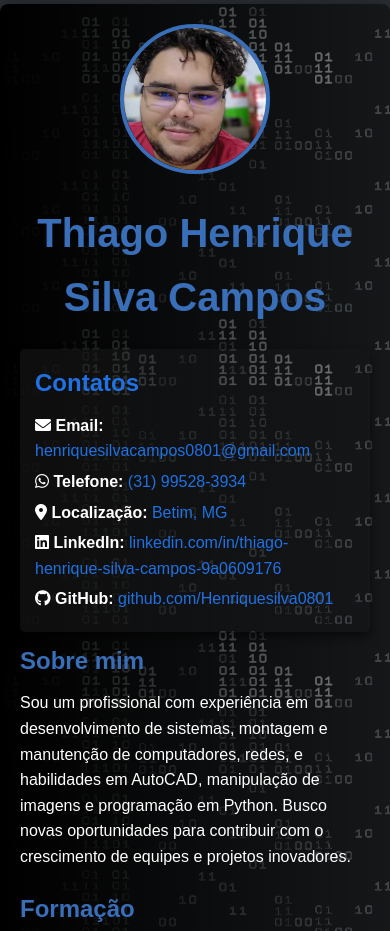
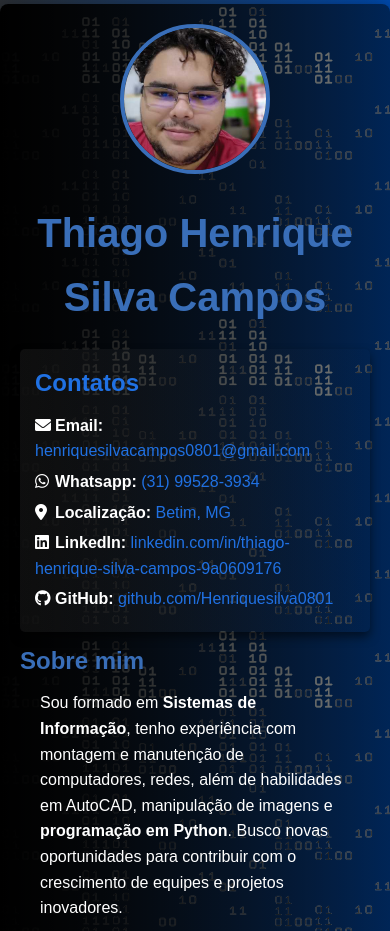
Before and after one commit to Henriquesilva0801/Webcuriculo, a plain HTML site: page index.html in a window 390 px wide. Shown: the top 931 px of the page. Drawn offline with Linux system fonts and the light colour scheme.

Commit message:
Ajustes no layout do site

```diff
--- a/assetes/style.css
+++ b/assets/style.css
@@ -1,6 +1,6 @@
 /* Variáveis para paleta de cores */
 :root {
-    --color-primary:  #396EB8;
+    --color-primary: #396EB8;
     --color-secondary: #43628E;
     --color-accent: #2071E3;
     --color-background: #2A2E33;
@@ -8,6 +8,7 @@
     --color-text: #fff;
     --color-subsection-bg: #404F63;
     --color-degrade: #004aad;
+    --font-family: 'Arial', sans-serif;
 }
 
 /* Reset básico */
@@ -16,12 +17,23 @@
     padding: 0;
     box-sizing: border-box;
 }
-
+@media (max-width: 600px) {
+    header h1 {
+        font-size: 1.8rem;
+    }
+    .profile-picture img {
+        width: 100px;
+        height: 100px;
+    }
+    section ul li {
+        min-width: 100%;
+        margin-right: 0;
+    }
+}
 /* Definindo corpo */
 body {
-    font-family: Arial, sans-serif;
-    background-image: url(img/3.png);
-    background-color: var(--color-background);
+    font-family: var(--font-family);
+    background: url(img/3.png), linear-gradient(90deg, var(--color-background), var(--color-degrade));
     color: var(--color-text);
     line-height: 1.6;
 }
@@ -52,7 +64,7 @@ header h1 {
 
 /* Seção de contatos */
 .contact-info {
-    background: linear-gradient(90deg, rgba(125, 125, 125, 0.1),transparent );
+    background: linear-gradient(90deg, rgba(125, 125, 125, 0.1), transparent);
     /* background-image:  linear-gradient(90deg, var(--color-subsection-bg), transparent, rgba(0, 0, 0, 0.1)); */
     padding: 15px;
     border-radius: 5px;
@@ -73,12 +85,21 @@ header h1 {
     color: var(--color-accent);
     text-decoration: none;
 }
+
 .contact-info a:hover {
     font-weight: bolder;
-    background-color: rgba(0, 0, 0, 0.5);
+    background-color: rgba(0, 0, 0, 0.2); /* Reduzindo opacidade */
     padding: 5px;
-    border-radius: 20px;
+    border-radius: 10px;
+    box-shadow: 0px 5px 5px black;
+    transition: background-color 0.5s ease, box-shadow 0.5s ease; /* Transição mais suave */
 }
+/* Icones */
+i {
+    width: 20px;
+    padding-right: 2.5px;
+}
+
 /* Sobre mim */
 .about h2 {
     color: var(--color-primary);
@@ -87,6 +108,8 @@ header h1 {
 
 .about p {
     margin-bottom: 20px;
+    margin-left: 20px;
+    margin-right: 20px;
 }
 
 /* Formação e Habilidades */
--- a/index.html
+++ b/index.html
@@ -4,8 +4,8 @@
     <meta charset="UTF-8">
     <meta name="viewport" content="width=device-width, initial-scale=1.0">
     <title>Currículo - Thiago Henrique Silva Campos</title>
-    <link rel="shortcut icon" href="assetes/img/favicon.ico" type="image/x-icon">
-    <link rel="stylesheet" href="assetes/style.css">
+    <link rel="shortcut icon" href="assets/img/favicon.ico" type="image/x-icon">
+    <link rel="stylesheet" href="assets/style.css">
     <link rel="stylesheet" href="https://cdnjs.cloudflare.com/ajax/libs/font-awesome/6.0.0-beta3/css/all.min.css">
 </head>
 <body>
@@ -13,23 +13,23 @@
     <div class="container">
         <header>
             <div class="profile-picture">
-                <img src="assetes/img/1.jpg" alt="Foto de Thiago Henrique Silva Campos">
+                <img src="assets/img/1.jpg" alt="Foto de Thiago Henrique Silva Campos">
             </div>
             <h1>Thiago Henrique Silva Campos</h1>
         </header>
 
         <section class="contact-info">
             <h2>Contatos</h2>
-            <p><i class="fas fa-envelope"></i> <strong>Email:</strong> <a href="mailto:henriquesilvacampos0801@gmail.com">henriquesilvacampos0801@gmail.com</a></p>
-            <p><i class="fab fa-whatsapp"></i> <strong>Telefone:</strong> <a href="https://wa.me/qr/5ZPOCXUURGMGO1" target="_blank">(31) 99528-3934</a></p>
-            <p><i class="fas fa-map-marker-alt"></i> <strong>Localização:</strong> <a href="https://www.google.com/maps/place/Betim,+MG/@-19.9420321,-44.3571152,65314m/data=!3m2!1e3!4b1!4m6!3m5!1s0xa6c24a5fb01f9b:0xdae51d9facff118f!8m2!3d-19.9697308!4d-44.2032108!16zL20vMGY5MnY0?entry=ttu&g_ep=EgoyMDI0MTAwNy4xIKXMDSoASAFQAw%3D%3D" target="_blank">Betim, MG</a></p>
-            <p><i class="fab fa-linkedin"></i> <strong>LinkedIn:</strong> <a href="https://www.linkedin.com/in/thiago-henrique-silva-campos-9a0609176" target="_blank">linkedin.com/in/thiago-henrique-silva-campos-9a0609176</a></p>
-            <p><i class="fab fa-github"></i> <strong>GitHub:</strong> <a href="https://github.com/Henriquesilva0801" target="_blank">github.com/Henriquesilva0801</a></p>
+            <p><i class="fas fa-envelope"></i><strong>Email:</strong> <a href="mailto:henriquesilvacampos0801@gmail.com">henriquesilvacampos0801@gmail.com</a></p>
+            <p><i class="fab fa-whatsapp"></i><strong>Whatsapp:</strong> <a href="https://wa.me/qr/5ZPOCXUURGMGO1" target="_blank">(31) 99528-3934</a></p>
+            <p><i class="fas fa-map-marker-alt"></i><strong>Localização:</strong> <a href="https://www.google.com/maps/place/Betim,+MG/@-19.9420321,-44.3571152,65314m/data=!3m2!1e3!4b1!4m6!3m5!1s0xa6c24a5fb01f9b:0xdae51d9facff118f!8m2!3d-19.9697308!4d-44.2032108!16zL20vMGY5MnY0?entry=ttu&g_ep=EgoyMDI0MTAwNy4xIKXMDSoASAFQAw%3D%3D" target="_blank">Betim, MG</a></p>
+            <p><i class="fab fa-linkedin"></i><strong>LinkedIn:</strong> <a href="https://www.linkedin.com/in/thiago-henrique-silva-campos-9a0609176" target="_blank">linkedin.com/in/thiago-henrique-silva-campos-9a0609176</a></p>
+            <p><i class="fab fa-github"></i><strong>GitHub:</strong> <a href="https://github.com/Henriquesilva0801" target="_blank">github.com/Henriquesilva0801</a></p>
         </section>
 
         <section class="about">
             <h2>Sobre mim</h2>
-            <p>Sou um profissional com experiência em desenvolvimento de sistemas, montagem e manutenção de computadores, redes, e habilidades em AutoCAD, manipulação de imagens e programação em Python. Busco novas oportunidades para contribuir com o crescimento de equipes e projetos inovadores.</p>
+            <p>Sou formado em <strong>Sistemas de Informação</strong>, tenho experiência com montagem e manutenção de computadores, redes, além de habilidades em AutoCAD, manipulação de imagens e <strong>programação em Python</strong>. Busco novas oportunidades para contribuir com o crescimento de equipes e projetos inovadores.</p>
         </section>
 
         <section class="education">
```
Also changed, not shown: assets/img/1.jpg (renamed from assetes/img/1.jpg), assets/img/2.jpg (renamed from assetes/img/2.jpg), assets/img/3.png (renamed from assetes/img/3.png), assets/img/favicon.ico (renamed from assetes/img/favicon.ico), 2 other files.
